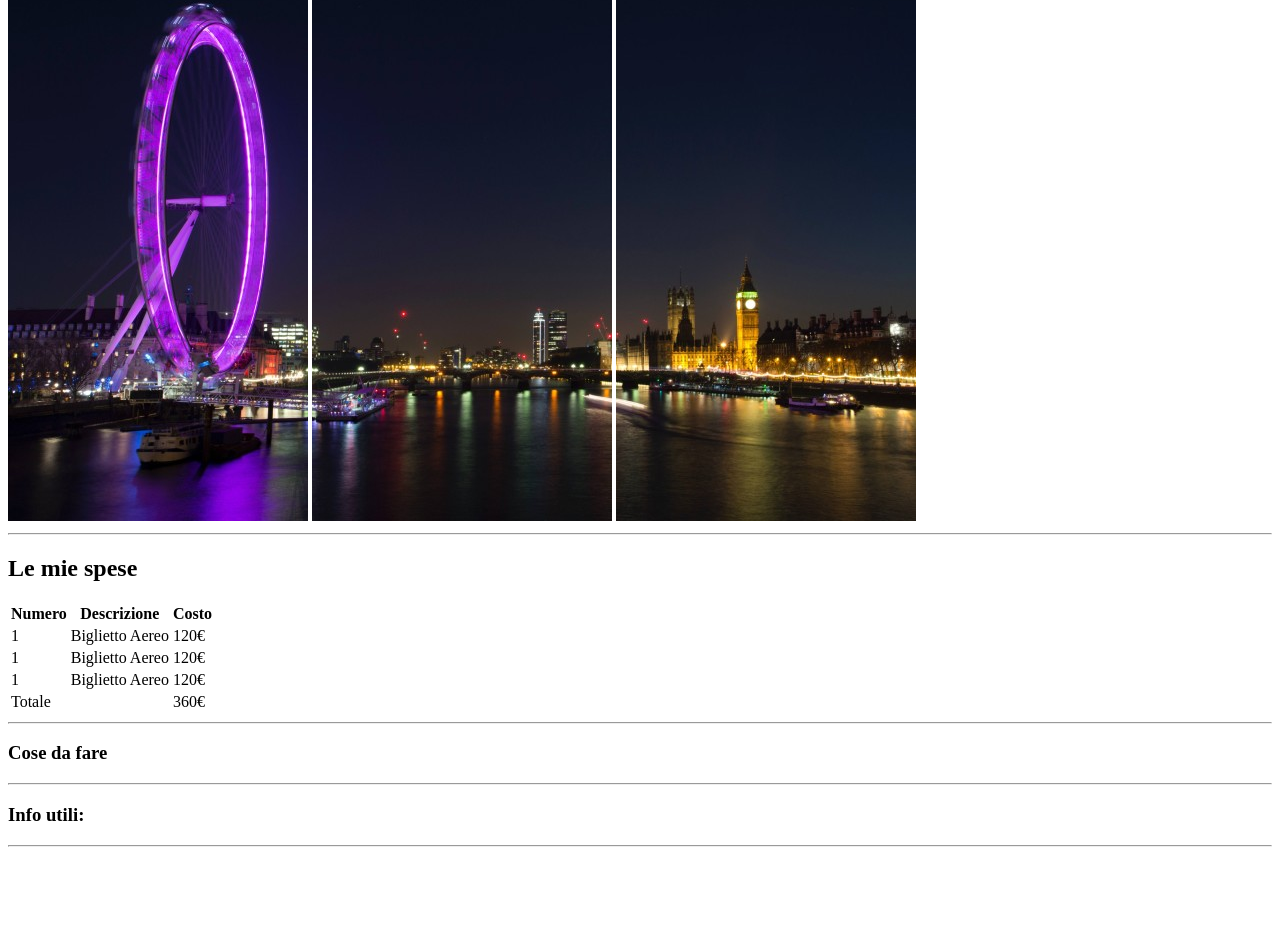
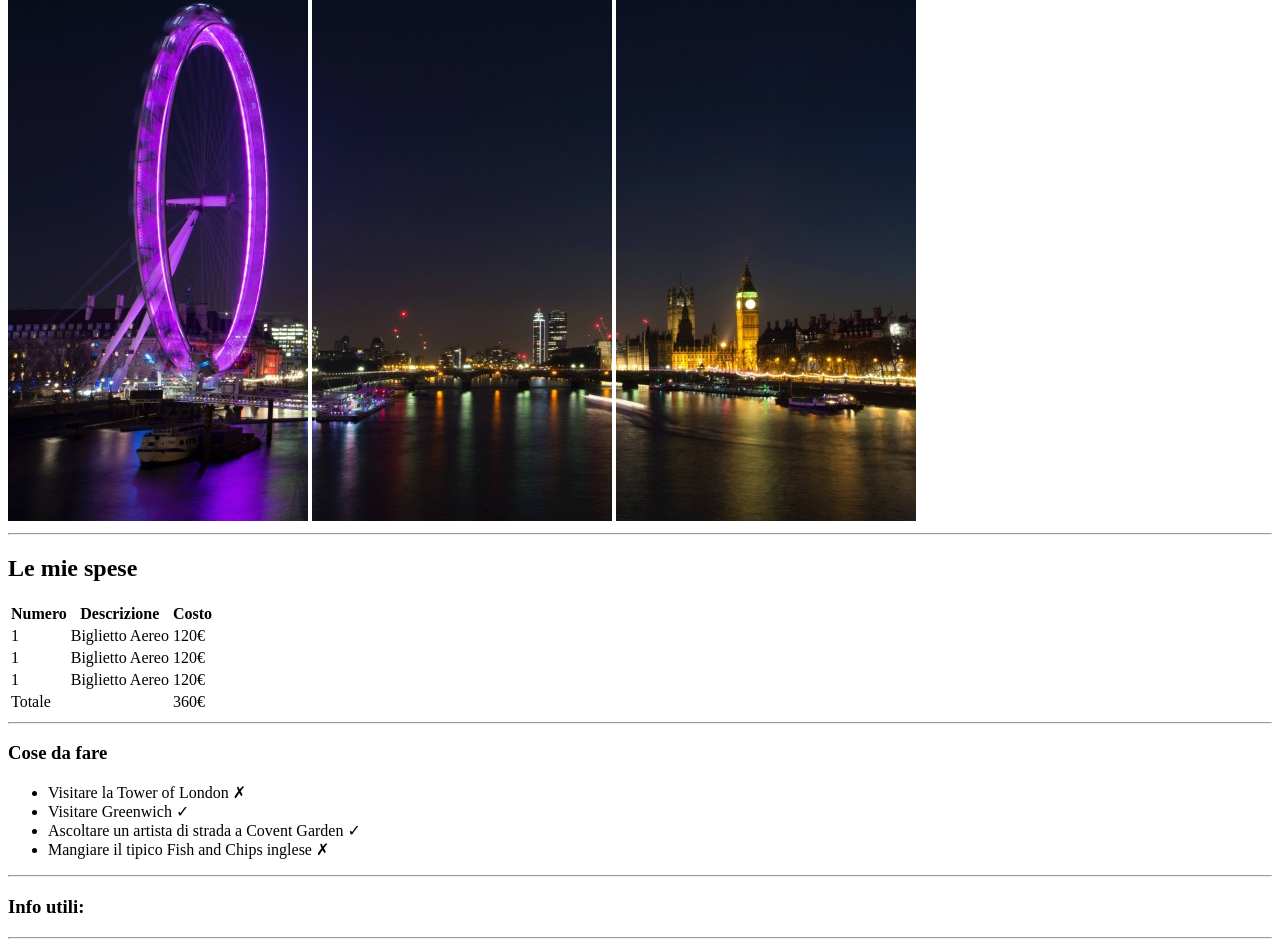
Before and after one commit to FabrizioFavia/html-london-trip, a plain HTML site: page index.html in a window 1280 px wide. Shown: the part 159-1106 px from the top of the page. Before the commit the page ends 1014 px from the top, so only its background shows below. Drawn offline with Linux system fonts and the light colour scheme.

Commit message:
terminata seconda sezione contenente l'elenco

```diff
--- a/index.html
+++ b/index.html
@@ -16,7 +16,6 @@
     </header>
 
  <!-- inizio main -->
-
     <main>
 <!-- sezione 1 -->
         <section>
@@ -50,15 +49,22 @@
                     </tr>
                 </table>
 <!-- fine tabella -->
+                <hr>
+        </section>
 
+<!-- sezione 2 -->
+        <section>
+            <h3>Cose da fare</h3>
+            <ul>
+                <li>Visitare la Tower of London &#10007;</li>
+                <li>Visitare Greenwich &#10003;</li>
+                <li>Ascoltare un artista di strada a Covent Garden &#10003;</li>
+                <li>Mangiare il tipico Fish and Chips inglese &#10007;</li>
+            </ul>
             <hr>
         </section>
-        <!-- sezione 2 -->
-        <section>
-            <h3>Cose da fare</h3>
-            <hr>
-        </section>
-        <!-- sezione 3 -->
+
+<!-- sezione 3 -->
         <section>
             <h3>Info utili:</h3>
             <hr>
```
